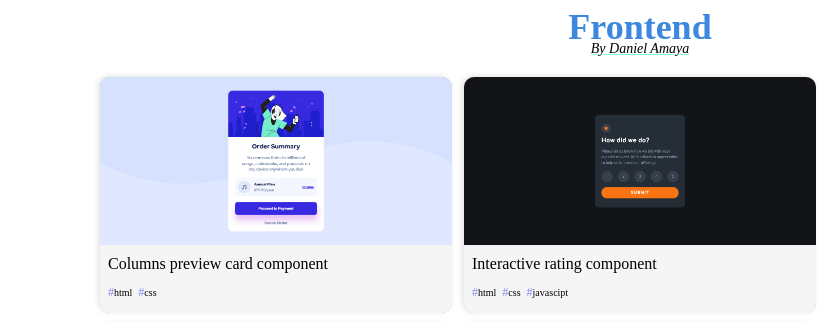
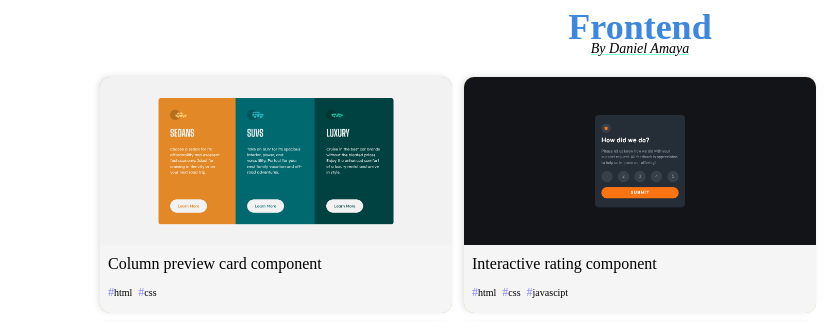
Before and after one commit to Amaya-14/frontend, a website: page index.html in a window 1280 px wide. Shown: the top 322 px of the page, 0-823 px from the left. Drawn offline with Linux system fonts and the light colour scheme.

Commit message:
Change image of column preview card component

```diff
--- a/public/assets/js/data.js
+++ b/public/assets/js/data.js
@@ -36,9 +36,9 @@ const data = [
     tags: ['html', 'css']
   },
   {
-    title: 'Columns preview card component',
-    url: './public/views/3-column-preview-card-component/index.html',
-    img: './public/assets/img/order-summary-component.png',
+    title: 'Column preview card component',
+    url: './public/views/column-preview-card-component/index.html',
+    img: './public/assets/img/column-preview-card-component.png',
     tags: ['html', 'css']
   }
 ]
```
Also changed, not shown: public/views/column-preview-card-component/index.html (renamed from public/views/3-column-preview-card-component/index.html, +1 -1 lines), public/assets/img/column-preview-card-component.png (added), public/views/column-preview-card-component/img/icon-luxury.svg (renamed from public/views/3-column-preview-card-component/img/icon-luxury.svg), public/views/column-preview-card-component/img/icon-sedans.svg (renamed from public/views/3-column-preview-card-component/img/icon-sedans.svg), public/views/column-preview-card-component/img/icon-suvs.svg (renamed from public/views/3-column-preview-card-component/img/icon-suvs.svg), public/views/column-preview-card-component/style.css (renamed from public/views/3-column-preview-card-component/style.css).
